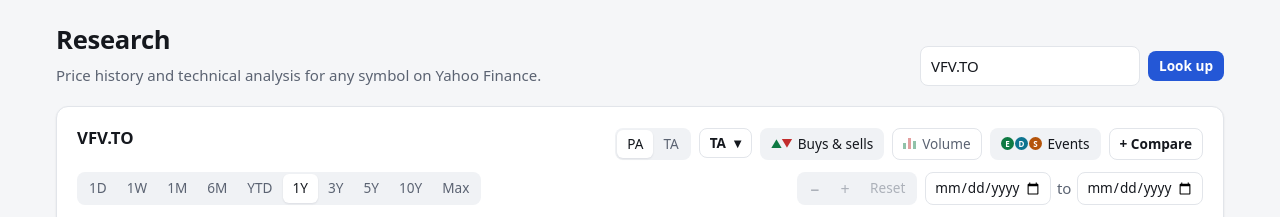
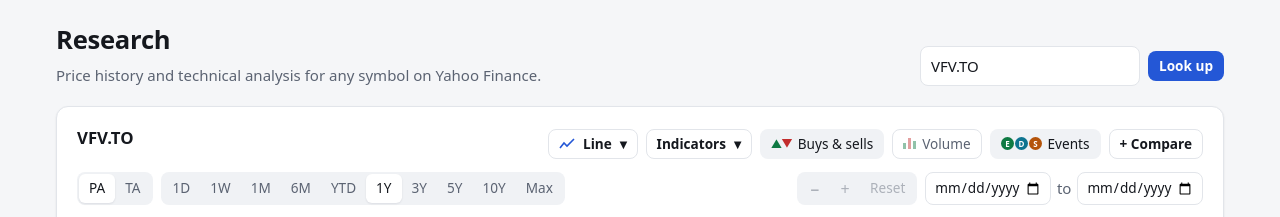
Before and after one commit to TheRealPrizzly/Finance-App, a Flask app: page /research in a window 1280 px wide. Shown: the part 57-274 px from the top of the page. Run offline with Flask 3, Linux system fonts and the light colour scheme; the visitor is signed in with stand-in values (Sample User, id 1); data comes from the database, SQL or seed files in the repository; data that the repository does not hold is empty.

Commit message:
Add a chart type dropdown to Research and tidy its controls
Candlesticks, line, colored line or baseline delta, chosen per mode. The
TA dropdown is now "Indicators", and the PA/TA toggle sits beside the
time ranges.

Co-Authored-By: Claude Opus 5.5 <noreply@anthropic.com>

```diff
--- a/app/static/app.js
+++ b/app/static/app.js
@@ -1560,6 +1560,7 @@
   };
   const RESEARCH_RANGES = { "1M": [0, 1], "6M": [0, 6], "1Y": [1, 0], "3Y": [3, 0], "5Y": [5, 0], "10Y": [10, 0] };  // [years, months]
   const INTRADAY_RANGES = ["1D", "1W"];
+  const CHART_STYLES = ["candles", "line", "colored", "baseline"];
   const COMPARE_COLORS = ["--cmp-1", "--cmp-2", "--cmp-3", "--cmp-4", "--cmp-5"];  // CSS tokens, one per compared symbol
   const MAX_COMPARES = COMPARE_COLORS.length;
 
@@ -1588,6 +1589,10 @@
         default: saved.volume?.default ?? false,
         ta: saved.volume?.ta ?? false,
       },
+      style: {  // the chart type in each mode
+        default: CHART_STYLES.includes(saved.style?.default) ? saved.style.default : "line",
+        ta: CHART_STYLES.includes(saved.style?.ta) ? saved.style.ta : "candles",
+      },
       events: {  // dividend, earnings and split badges, in each mode
         default: saved.events?.default ?? true,
         ta: saved.events?.ta ?? true,
@@ -1602,7 +1607,7 @@
         localStorage.setItem("research", JSON.stringify({
           mode: state.mode, range: state.range === "custom" ? "1Y" : state.range,
           ind: { default: [...state.ind.default], ta: [...state.ind.ta] },
-          trades: state.trades, volume: state.volume, events: state.events, notes: state.notes,
+          style: state.style, trades: state.trades, volume: state.volume, events: state.events, notes: state.notes,
         }));
       } catch { /* storage blocked */ }
     };
@@ -1870,7 +1875,9 @@
       const xView = { min: win.lo, max: win.hi };
       syncZoom();
 
-      const ta = state.mode === "ta";
+      const style = state.style[state.mode];
+      const candle = style === "candles";
+      const up = cssVar("--gain"), down = cssVar("--loss");
       const shown = state.ind[state.mode];
       const compares = state.compares.filter((c) => c.data);
       const relative = compares.length > 0;  // comparing: every line is its change since the first bar
@@ -1896,16 +1903,25 @@
       const line = { pointRadius: 0, pointHoverRadius: 0, tension: 0.1 };
       const datasets = [];
 
-      if (ta) {
+      const base = f(startClose ?? rows[0].c);  // the baseline: the close before the first day shown
+      if (candle) {
         // Candles are drawn by the plugin below; these invisible lines give the tooltip and y axis their values.
         const ghost = { ...line, borderColor: "transparent", backgroundColor: "transparent", borderWidth: 0 };
         datasets.push({ ...ghost, label: d.symbol, data: rows.map((r) => f(r.c)), candle: true, noLegend: true },
           { ...ghost, label: "High", data: rows.map((r) => f(r.h)), helper: true },
           { ...ghost, label: "Low", data: rows.map((r) => f(r.l)), helper: true });
       } else {
-        const c1 = cssVar("--chart-1");
-        datasets.push({ ...line, label: d.symbol, data: rows.map((r) => f(r.c)), borderColor: c1, backgroundColor: c1,
-          borderWidth: 2, pointHoverRadius: 3, order: 0 });
+        const color = style === "line" ? cssVar("--chart-1") : up;  // the legend's colour for the coloured styles
+        const ds = { ...line, label: d.symbol, data: rows.map((r) => f(r.c)), borderColor: color, backgroundColor: color,
+          borderWidth: 2, pointHoverRadius: 3, order: 0 };
+        if (style === "colored") {  // each step green when the close rose from the bar before, red when it fell
+          ds.segment = { borderColor: (s) => (s.p1.parsed.y >= s.p0.parsed.y ? up : down) };
+        } else if (style === "baseline") {  // green above the baseline, red below, shaded to it
+          ds.segment = { borderColor: (s) => ((s.p0.parsed.y + s.p1.parsed.y) / 2 >= base ? up : down) };
+          ds.fill = { target: { value: base }, above: translucent(up, 0.15), below: translucent(down, 0.15) };
+          ds.baseline = true;
+        }
+        datasets.push(ds);
       }
       for (const [key, def] of Object.entries(RESEARCH_INDICATORS)) {
         if (def.pane || !shown.has(key)) continue;
@@ -1948,11 +1964,23 @@
         addMarks(c.data.trades || [], closes, toY, { symbol: c.data.symbol, currency: c.data.currency, outline: color });
       });
 
-      const up = cssVar("--gain"), down = cssVar("--loss");
       const candles = {
         id: "candles",
         beforeDatasetsDraw(c) {
-          if (!ta) return;
+          if (style === "baseline") {  // the dashed baseline, when it's in view
+            const { ctx, chartArea: a, scales: { y } } = c;
+            const py = y.getPixelForValue(base);
+            if (py < a.top || py > a.bottom) return;
+            ctx.save();
+            ctx.strokeStyle = cssVar("--muted");
+            ctx.setLineDash([4, 4]);
+            ctx.beginPath();
+            ctx.moveTo(a.left, py);
+            ctx.lineTo(a.right, py);
+            ctx.stroke();
+            ctx.restore();
+          }
+          if (!candle) return;
           const { ctx, chartArea: a, scales: { x, y } } = c;
           const width = Math.max(1, Math.min(16, ((a.right - a.left) / (x.max - x.min + 1)) * 0.7));
           ctx.save();
@@ -2055,6 +2083,10 @@
               const r = rows[c.dataIndex];
               return ` O ${price(r.o)}  H ${price(r.h)}  L ${price(r.l)}  C ${price(r.c)}`;
             }
+            if (ds.baseline) {
+              const change = relative ? (1 + c.parsed.y) / (1 + base) - 1 : c.parsed.y / base - 1;
+              return ` ${ds.label}: ${fmt(c.parsed.y)} (${pct(change)} from the baseline)`;
+            }
             return ` ${ds.tipLabel || ds.label}: ${fmt(c.parsed.y)}`;
           },
         },
@@ -2069,7 +2101,7 @@
           animation: false,
           interaction: { mode: "index", intersect: false },
           scales: {
-            x: { ...xView, offset: ta, grid: { display: false }, ticks: xTicks(rows, unit, win.lo, win.hi) },
+            x: { ...xView, offset: candle, grid: { display: false }, ticks: xTicks(rows, unit, win.lo, win.hi) },
             y: { position: "left", grace: "3%", afterDataLimits: roomForBadges, afterFit: fixWidth,
               ticks: { callback(v) { return v < this.lowest ? null : fmt(v); } } },
           },
@@ -2110,7 +2142,7 @@
             interaction: { mode: "index", intersect: false },
             scales: {
               // Invisible copies of the price chart's dates leave the same room at the edges, so the panes line up.
-              x: { ...xView, offset: ta, grid: { display: false }, ticks: { ...xTicks(rows, unit, win.lo, win.hi), color: "transparent" } },
+              x: { ...xView, offset: candle, grid: { display: false }, ticks: { ...xTicks(rows, unit, win.lo, win.hi), color: "transparent" } },
               y: { beginAtZero: true, afterFit: fixWidth, title: { display: true, text: "Volume", font: { size: 11 } },
                 ticks: { maxTicksLimit: 3, callback: (v) => compactNumber.format(v) } },
             },
@@ -2142,7 +2174,7 @@
             interaction: { mode: "index", intersect: false },
             scales: {
               // Invisible copies of the price chart's dates leave the same room at the edges, so the panes line up.
-              x: { ...xView, offset: ta, grid: { display: false }, ticks: { ...xTicks(rows, unit, win.lo, win.hi), color: "transparent" } },
+              x: { ...xView, offset: candle, grid: { display: false }, ticks: { ...xTicks(rows, unit, win.lo, win.hi), color: "transparent" } },
               y: { min: 0, max: 100, afterFit: fixWidth, title: { display: true, text: "RSI (14)", font: { size: 11 } },
                 afterBuildTicks: (s) => { s.ticks = [30, 50, 70].map((value) => ({ value })); } },
             },
@@ -2177,7 +2209,7 @@
             animation: false,
             interaction: { mode: "index", intersect: false },
             scales: {
-              x: { ...xView, offset: ta, grid: { display: false }, ticks: { ...xTicks(rows, unit, win.lo, win.hi), color: "transparent" } },
+              x: { ...xView, offset: candle, grid: { display: false }, ticks: { ...xTicks(rows, unit, win.lo, win.hi), color: "transparent" } },
               y: { afterFit: fixWidth, title: { display: true, text: "MACD (12, 26, 9)", font: { size: 11 } },
                 grid: { color: (c) => (c.tick.value === 0 ? cssVar("--muted") : Chart.defaults.borderColor) },
                 ticks: { maxTicksLimit: 5, callback: (v) => num(v) } },
@@ -2205,11 +2237,15 @@
           : "Triangles mark your buys (▲) and sells (▼).");
       }
       if (unit === "bar") {
-        notes.push(`Each ${ta ? "candle" : "point"} is a ${parseInt(d.interval, 10)}-minute bar. The SMAs, EMAs, Bollinger Bands, RSI and MACD count bars; the 200-day and 200-week averages use daily closes.`);
+        notes.push(`Each ${candle ? "candle" : "point"} is a ${parseInt(d.interval, 10)}-minute bar. The SMAs, EMAs, Bollinger Bands, RSI and MACD count bars; the 200-day and 200-week averages use daily closes.`);
       } else if (unit !== "day") {
-        notes.push(`Each ${ta ? "candle" : "point"} is one ${unit}; the averages are as of its last day${showVolume ? " and the volume is its total" : ""}.`);
-      }
-      if (ta) notes.push("Green candles closed higher than they opened, red ones lower.");
+        notes.push(`Each ${candle ? "candle" : "point"} is one ${unit}; the averages are as of its last day${showVolume ? " and the volume is its total" : ""}.`);
+      }
+      if (candle) notes.push("Green candles closed higher than they opened, red ones lower.");
+      if (style === "colored") notes.push(`The ${d.symbol} line is green where it rose from the bar before and red where it fell.`);
+      if (style === "baseline") {
+        notes.push(`The ${d.symbol} line is green above the dashed baseline, its close before the first day shown, and red below it.`);
+      }
       if (shown.has("bb")) notes.push("Bollinger Bands (20, 2) are the 20-bar SMA (dashed) with bands two standard deviations above and below it.");
       if (shown.has("macd")) {
         notes.push("MACD (12, 26, 9) is the 12-bar EMA minus the 26-bar EMA; the signal line is its 9-bar EMA, and the bars are MACD minus the signal.");
@@ -2330,8 +2366,12 @@
     const pressed = (groupId, attr, value) => {
       $(groupId).querySelectorAll("button").forEach((b) => b.setAttribute("aria-pressed", String(b.dataset[attr] === value)));
     };
+    const styleMenu = $("style-menu");
     const syncMenu = () => {
       menu.querySelectorAll("[data-ind]").forEach((cb) => { cb.checked = state.ind[state.mode].has(cb.dataset.ind); });
+      const style = state.style[state.mode];
+      styleMenu.querySelectorAll("input[name=r-style]").forEach((r) => { r.checked = r.value === style; });
+      $("style-current").innerHTML = styleMenu.querySelector(`[data-style="${style}"]`).innerHTML;
       $("r-trades").setAttribute("aria-pressed", String(state.trades[state.mode]));
       $("r-volume").setAttribute("aria-pressed", String(state.volume[state.mode]));
       $("r-events").setAttribute("aria-pressed", String(state.events[state.mode]));
@@ -2374,6 +2414,15 @@
       if (!b || b.dataset.mode === state.mode) return;
       state.mode = b.dataset.mode;
       pressed("r-mode", "mode", state.mode);
+      syncMenu();
+      save();
+      draw();
+    });
+
+    styleMenu.addEventListener("change", (e) => {
+      if (e.target.name !== "r-style") return;
+      state.style[state.mode] = e.target.value;
+      styleMenu.open = false;
       syncMenu();
       save();
       draw();
--- a/app/static/style.css
+++ b/app/static/style.css
@@ -291,6 +291,11 @@ code { font-size: .9em; background: var(--surface-2); padding: .1em .35em; borde
   background: var(--surface); border: 1px solid var(--border); border-radius: 10px; box-shadow: 0 8px 24px rgba(16, 24, 40, .14); }
 .dropdown-menu label.check { padding: 6px 8px; border-radius: 6px; font-size: .88rem; white-space: nowrap; }
 .dropdown-menu label.check:hover { background: var(--surface-2); }
+.style-pick { display: inline-flex; align-items: center; gap: 8px; }
+.style-pick svg { width: 16px; height: 12px; flex: none; color: var(--muted); }
+#style-menu input[type="radio"] { position: absolute; opacity: 0; pointer-events: none; }  /* the highlighted row shows the pick */
+#style-menu label.check:has(input:checked) { background: var(--accent-soft); color: var(--text); }
+#style-menu label.check:has(input:focus-visible) { outline: 2px solid var(--accent); outline-offset: -2px; }
 .menu-section { display: grid; gap: 2px; }
 .menu-section + .menu-section { border-top: 1px solid var(--border); margin-top: 4px; padding-top: 4px; }
 .menu-heading { padding: 4px 8px 2px; font-size: .72rem; font-weight: 600; letter-spacing: .04em; text-transform: uppercase; color: var(--muted); }
--- a/app/templates/research.html
+++ b/app/templates/research.html
@@ -1,7 +1,18 @@
 {% extends "base.html" %}
 {% block title %}Research · Portfolio Manager{% endblock %}
 {% block page %}research{% endblock %}
-{# TA dropdown sections: (heading, [(key, label, description)]). The SMAs are on by default in TA mode. #}
+{# Chart types: (key, label, description, icon). PA mode starts as a line, TA mode as candlesticks. #}
+{% set chart_styles = [
+  ("candles", "Candlesticks", "Each bar's open, high, low and close",
+    '<svg viewBox="0 0 16 12" aria-hidden="true"><path d="M4 1v10M12 0v9" stroke="currentColor"/><rect x="2" y="3" width="4" height="5" fill="var(--gain)"/><rect x="10" y="2" width="4" height="4" fill="var(--loss)"/></svg>'),
+  ("line", "Line", "A line through the closes",
+    '<svg viewBox="0 0 16 12" aria-hidden="true"><path d="M1 10 5 5l3 3 7-7" fill="none" stroke="var(--chart-1)" stroke-width="1.6"/></svg>'),
+  ("colored", "Colored line", "A line through the closes, green where it rose and red where it fell",
+    '<svg viewBox="0 0 16 12" aria-hidden="true"><path d="M1 10 5 4" stroke="var(--gain)" stroke-width="1.6"/><path d="m5 4 3 4" stroke="var(--loss)" stroke-width="1.6"/><path d="m8 8 7-7" stroke="var(--gain)" stroke-width="1.6"/></svg>'),
+  ("baseline", "Baseline delta", "A line shaded green above and red below the price at the start of the range",
+    '<svg viewBox="0 0 16 12" aria-hidden="true"><path d="M1 6 4 2l3 4z" fill="var(--gain)" opacity=".35"/><path d="m7 6 4 5 4-5z" fill="var(--loss)" opacity=".35"/><path d="M1 6h14" stroke="currentColor" stroke-dasharray="2 2"/><path d="M1 6 4 2l3 4 4 5 4-5" fill="none" stroke="currentColor" stroke-width="1.3"/></svg>'),
+] %}
+{# Indicators dropdown sections: (heading, [(key, label, description)]). The SMAs are on by default in TA mode. #}
 {% set indicator_sections = [
   ("Panes", [
     ("rsi", "RSI pane", "14-period relative strength index, in a pane below the chart"),
@@ -45,12 +56,17 @@
         <p class="price-line" id="r-price">Loading…</p>
       </div>
       <div class="toolbar">
-        <div class="seg" role="group" aria-label="Chart mode" id="r-mode">
-          <button type="button" data-mode="default" aria-pressed="true" title="Price action: a line chart">PA</button>
-          <button type="button" data-mode="ta" aria-pressed="false" title="Technical analysis: candlesticks and moving averages">TA</button>
-        </div>
+        <details class="dropdown" id="style-menu">
+          <summary class="btn btn-secondary btn-sm" title="Chart type"><span class="style-pick" id="style-current"></span> <span aria-hidden="true">▾</span></summary>
+          <div class="dropdown-menu" role="radiogroup" aria-label="Chart type">
+            {% for key, label, title, icon in chart_styles %}
+            <label class="check" title="{{ title }}"><input type="radio" name="r-style" value="{{ key }}">
+              <span class="style-pick" data-style="{{ key }}">{{ icon | safe }}{{ label }}</span></label>
+            {% endfor %}
+          </div>
+        </details>
         <details class="dropdown" id="ta-menu">
-          <summary class="btn btn-secondary btn-sm">TA <span aria-hidden="true">▾</span></summary>
+          <summary class="btn btn-secondary btn-sm">Indicators <span aria-hidden="true">▾</span></summary>
           <div class="dropdown-menu" role="group" aria-label="Technical analysis indicators">
             {% for heading, items in indicator_sections %}
             <div class="menu-section" role="group" aria-labelledby="ta-section-{{ loop.index }}">
@@ -78,10 +94,16 @@
       <span class="hint" id="compare-msg" role="status"></span>
     </form>
     <div class="card-head chart-controls">
-      <div class="seg seg-wrap" role="group" aria-label="Time range" id="r-range">
-        {% for r in ('1D', '1W', '1M', '6M', 'YTD', '1Y', '3Y', '5Y', '10Y', 'Max') %}
-        <button type="button" data-range="{{ r }}" aria-pressed="false">{{ r }}</button>
-        {% endfor %}
+      <div class="toolbar">
+        <div class="seg" role="group" aria-label="Chart mode" id="r-mode">
+          <button type="button" data-mode="default" aria-pressed="true" title="Price action">PA</button>
+          <button type="button" data-mode="ta" aria-pressed="false" title="Technical analysis">TA</button>
+        </div>
+        <div class="seg seg-wrap" role="group" aria-label="Time range" id="r-range">
+          {% for r in ('1D', '1W', '1M', '6M', 'YTD', '1Y', '3Y', '5Y', '10Y', 'Max') %}
+          <button type="button" data-range="{{ r }}" aria-pressed="false">{{ r }}</button>
+          {% endfor %}
+        </div>
       </div>
       <div class="toolbar">
         <div class="seg" role="group" aria-label="Zoom">
```
Also changed, not shown: README.md.
